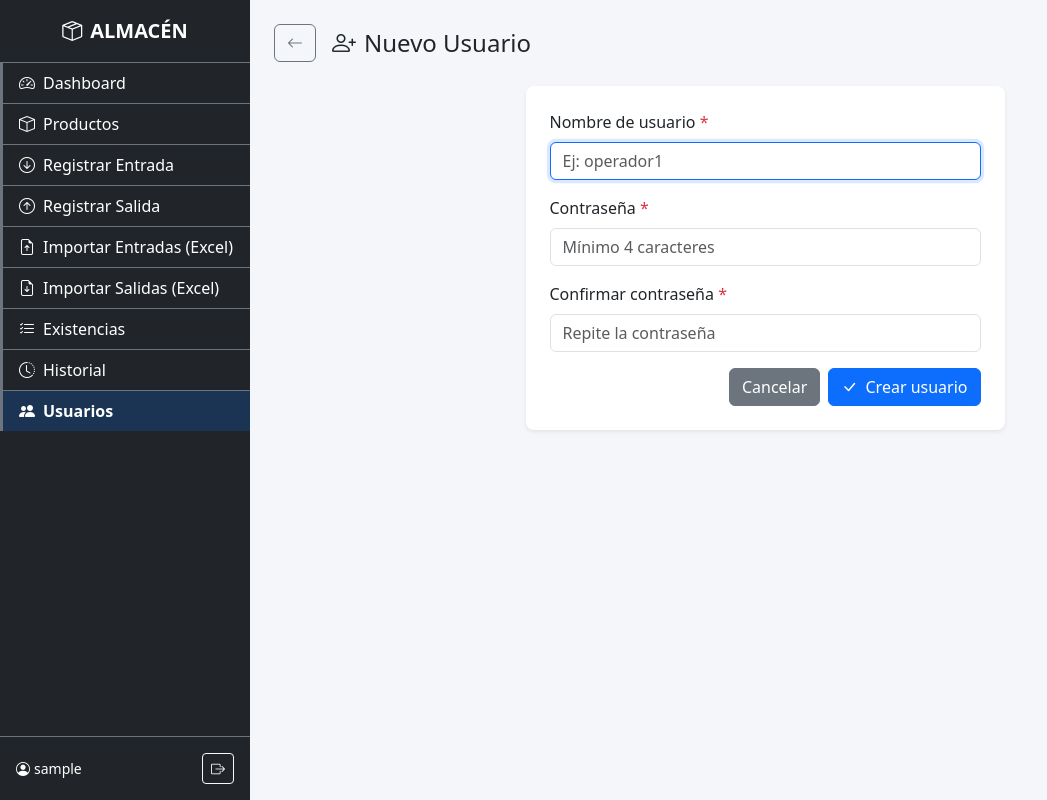
After one commit to cponce123com-create/almacen, a Flask app: page /admin/usuarios/nuevo in a window 1280 px wide. The commit adds this page. Shown: the whole page, without its empty margins (0-1047 px from the left). Run offline with Flask 3, Linux system fonts and the light colour scheme; the visitor is signed in with stand-in values (Sample User, id 1).

Commit message:
Admin de usuarios + favicon
- CRUD de usuarios (crear, cambiar password, eliminar)
- Protegido: no se puede eliminar admin ni a si mismo
- Sidebar: nueva seccion Usuarios
- Favicon SVG: letra A azul con engranaje negro

```diff
--- a/app/routes.py
+++ b/app/routes.py
@@ -121,7 +121,7 @@ def productos():
             | Producto.codigo.ilike(f"%{search}%")
             | Producto.familia.ilike(f"%{search}%")
         )
-    query = query.order_by(Producto.descripcion.asc())
+    query = query.order_by(Producto.codigo.asc())
     pagination = query.paginate(page=page, per_page=per_page, error_out=False)
     return render_template("productos.html", pagination=pagination, search=search)
 
@@ -1868,3 +1868,109 @@ def historial_exportar():
     return send_file(output,
         mimetype="application/vnd.openxmlformats-officedocument.spreadsheetml.sheet",
         as_attachment=True, download_name=f"historial_{date.today().strftime('%Y%m%d')}.xlsx")
+
+
+# ===========================================================================
+# Administración de Usuarios
+# ===========================================================================
+
+@routes_bp.route("/admin/usuarios")
+@login_required
+def admin_usuarios():
+    """Lista de usuarios del sistema."""
+    usuarios = User.query.order_by(User.username.asc()).all()
+    return render_template("admin_usuarios.html", usuarios=usuarios)
+
+
+@routes_bp.route("/admin/usuarios/nuevo", methods=["GET", "POST"])
+@login_required
+def admin_usuario_nuevo():
+    """Crear nuevo usuario."""
+    if request.method == "POST":
+        username = request.form.get("username", "").strip().lower()
+        password = request.form.get("password", "")
+        password2 = request.form.get("password2", "")
+
+        errores = []
+        if not username or len(username) < 3:
+            errores.append("El usuario debe tener al menos 3 caracteres.")
+        if User.query.filter_by(username=username).first():
+            errores.append(f"El usuario '{username}' ya existe.")
+        if len(password) < 4:
+            errores.append("La contraseña debe tener al menos 4 caracteres.")
+        if password != password2:
+            errores.append("Las contraseñas no coinciden.")
+
+        if errores:
+            for e in errores:
+                flash(e, "danger")
+            return render_template("admin_usuario_form.html", valores=request.form)
+
+        user = User(username=username)
+        user.set_password(password)
+        db.session.add(user)
+        db.session.commit()
+        flash(f"Usuario '{username}' creado correctamente.", "success")
+        return redirect(url_for("routes.admin_usuarios"))
+
+    return render_template("admin_usuario_form.html")
+
+
+@routes_bp.route("/admin/usuarios/editar/<int:user_id>", methods=["GET", "POST"])
+@login_required
+def admin_usuario_editar(user_id):
+    """Editar usuario existente."""
+    user = db.session.get(User, user_id)
+    if not user:
+        flash("Usuario no encontrado.", "danger")
+        return redirect(url_for("routes.admin_usuarios"))
+
+    if request.method == "POST":
+        password = request.form.get("password", "")
+        password2 = request.form.get("password2", "")
+
+        errores = []
+        if password:
+            if len(password) < 4:
+                errores.append("La contraseña debe tener al menos 4 caracteres.")
+            if password != password2:
+                errores.append("Las contraseñas no coinciden.")
+
+        if errores:
+            for e in errores:
+                flash(e, "danger")
+            return render_template("admin_usuario_form.html", usuario=user, valores=request.form)
+
+        if password:
+            user.set_password(password)
+            db.session.commit()
+            flash(f"Contraseña de '{user.username}' actualizada.", "success")
+        else:
+            flash("No se realizaron cambios (dejar contraseña en blanco).", "info")
+
+        return redirect(url_for("routes.admin_usuarios"))
+
+    return render_template("admin_usuario_form.html", usuario=user)
+
+
+@routes_bp.route("/admin/usuarios/eliminar/<int:user_id>", methods=["POST"])
+@login_required
+def admin_usuario_eliminar(user_id):
+    """Eliminar usuario."""
+    user = db.session.get(User, user_id)
+    if not user:
+        flash("Usuario no encontrado.", "danger")
+        return redirect(url_for("routes.admin_usuarios"))
+
+    if user.username == "admin":
+        flash("No se puede eliminar al usuario administrador principal.", "danger")
+        return redirect(url_for("routes.admin_usuarios"))
+
+    if user.id == current_user.id:
+        flash("No puedes eliminar tu propio usuario.", "danger")
+        return redirect(url_for("routes.admin_usuarios"))
+
+    db.session.delete(user)
+    db.session.commit()
+    flash(f"Usuario '{user.username}' eliminado.", "success")
+    return redirect(url_for("routes.admin_usuarios"))
--- /dev/null
+++ b/app/templates/admin_usuario_form.html
@@ -0,0 +1,67 @@
+{% extends "base.html" %}
+{% block title %}{% if usuario %}Editar{% else %}Nuevo{% endif %} Usuario - Admin{% endblock %}
+
+{% block content %}
+<div class="d-flex align-items-center mb-4">
+    <a href="{{ url_for('routes.admin_usuarios') }}" class="btn btn-outline-secondary me-3">
+        <i class="bi bi-arrow-left"></i>
+    </a>
+    <h4 class="mb-0">
+        {% if usuario %}
+        <i class="bi bi-pencil me-2"></i>Cambiar contraseña — {{ usuario.username }}
+        {% else %}
+        <i class="bi bi-person-plus me-2"></i>Nuevo Usuario
+        {% endif %}
+    </h4>
+</div>
+
+{% set valores = valores if valores else {} %}
+
+<div class="row justify-content-center">
+    <div class="col-lg-6">
+        <div class="card shadow-sm border-0">
+            <div class="card-body p-4">
+                <form method="POST">
+                    {% if not usuario %}
+                    <div class="mb-3">
+                        <label for="username" class="form-label">Nombre de usuario <span class="text-danger">*</span></label>
+                        <input type="text" class="form-control" id="username" name="username"
+                               value="{{ valores.get('username', '') }}"
+                               required minlength="3" maxlength="80"
+                               placeholder="Ej: operador1" autofocus>
+                    </div>
+                    {% endif %}
+                    <div class="mb-3">
+                        <label for="password" class="form-label">
+                            {% if usuario %}Nueva contraseña{% else %}Contraseña{% endif %}
+                            {% if not usuario %}<span class="text-danger">*</span>{% endif %}
+                        </label>
+                        <input type="password" class="form-control" id="password" name="password"
+                               {% if not usuario %}required{% endif %}
+                               minlength="4" placeholder="Mínimo 4 caracteres">
+                        {% if usuario %}
+                        <div class="form-text">Dejar en blanco para no cambiar la contraseña.</div>
+                        {% endif %}
+                    </div>
+                    <div class="mb-3">
+                        <label for="password2" class="form-label">
+                            Confirmar contraseña
+                            {% if not usuario %}<span class="text-danger">*</span>{% endif %}
+                        </label>
+                        <input type="password" class="form-control" id="password2" name="password2"
+                               {% if not usuario %}required{% endif %}
+                               minlength="4" placeholder="Repite la contraseña">
+                    </div>
+                    <div class="d-flex justify-content-end gap-2">
+                        <a href="{{ url_for('routes.admin_usuarios') }}" class="btn btn-secondary">Cancelar</a>
+                        <button type="submit" class="btn btn-primary">
+                            <i class="bi bi-check-lg me-1"></i>
+                            {% if usuario %}Actualizar contraseña{% else %}Crear usuario{% endif %}
+                        </button>
+                    </div>
+                </form>
+            </div>
+        </div>
+    </div>
+</div>
+{% endblock %}
--- a/app/templates/base.html
+++ b/app/templates/base.html
@@ -4,6 +4,7 @@
     <meta charset="UTF-8">
     <meta name="viewport" content="width=device-width, initial-scale=1.0">
     <title>{% block title %}Almacén - Control de Inventarios{% endblock %}</title>
+    <link rel="icon" type="image/svg+xml" href="{{ url_for('static', filename='favicon.svg') }}">
     <link href="https://cdn.jsdelivr.net/npm/bootstrap@5.3.3/dist/css/bootstrap.min.css" rel="stylesheet">
     <link href="https://cdn.jsdelivr.net/npm/bootstrap-icons@1.11.3/font/bootstrap-icons.css" rel="stylesheet">
     <link href="{{ url_for('static', filename='css/style.css') }}" rel="stylesheet">
@@ -40,6 +41,9 @@
                 </a>
                 <a href="{{ url_for('routes.historial') }}" class="list-group-item list-group-item-action bg-dark text-white border-secondary {% if request.endpoint == 'routes.historial' %}active{% endif %}">
                     <i class="bi bi-clock-history me-2"></i>Historial
+                </a>
+                <a href="{{ url_for('routes.admin_usuarios') }}" class="list-group-item list-group-item-action bg-dark text-white border-secondary {% if request.endpoint and request.endpoint.startswith('routes.admin_') %}active{% endif %}">
+                    <i class="bi bi-people-fill me-2"></i>Usuarios
                 </a>
             </div>
             <div class="mt-auto p-3 border-top border-secondary">
```
Also changed, not shown: app/templates/admin_usuarios.html (added, +63 -0 lines), app/static/favicon.svg (added).
